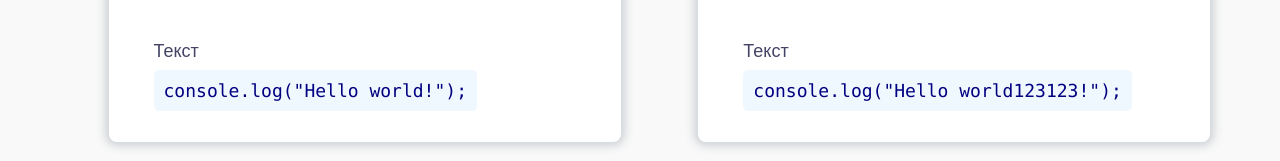
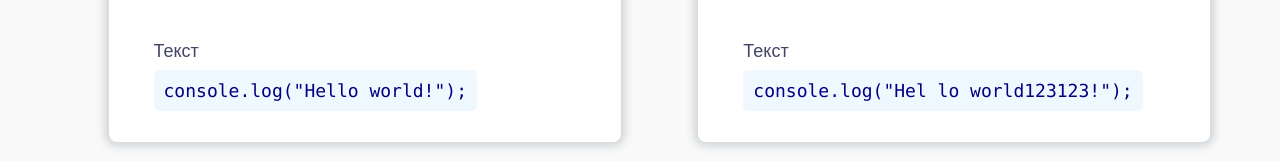
Before and after one commit to Kotya333/test, a website: page Main/index.html in a window 1280 px wide. Shown: the part 553-714 px from the top of the page. Drawn offline with Linux system fonts and the light colour scheme.

Commit message:
Update index.html

```diff
--- a/Main/index.html
+++ b/Main/index.html
@@ -65,7 +65,7 @@
                 <div class="article-text">
                     <p>Текст</p>
                     <span class="article-code">
-                            console.log("Hello world123123!");
+                            console.log("Hel lo world123123!");
                         </span>
                 </div>
             </div>
```
